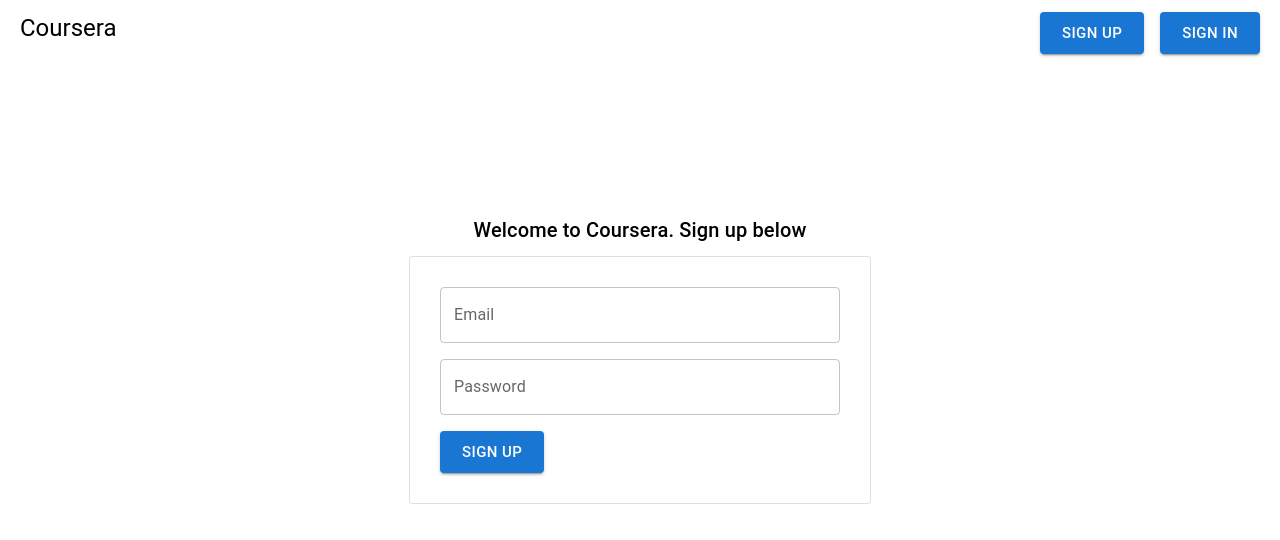
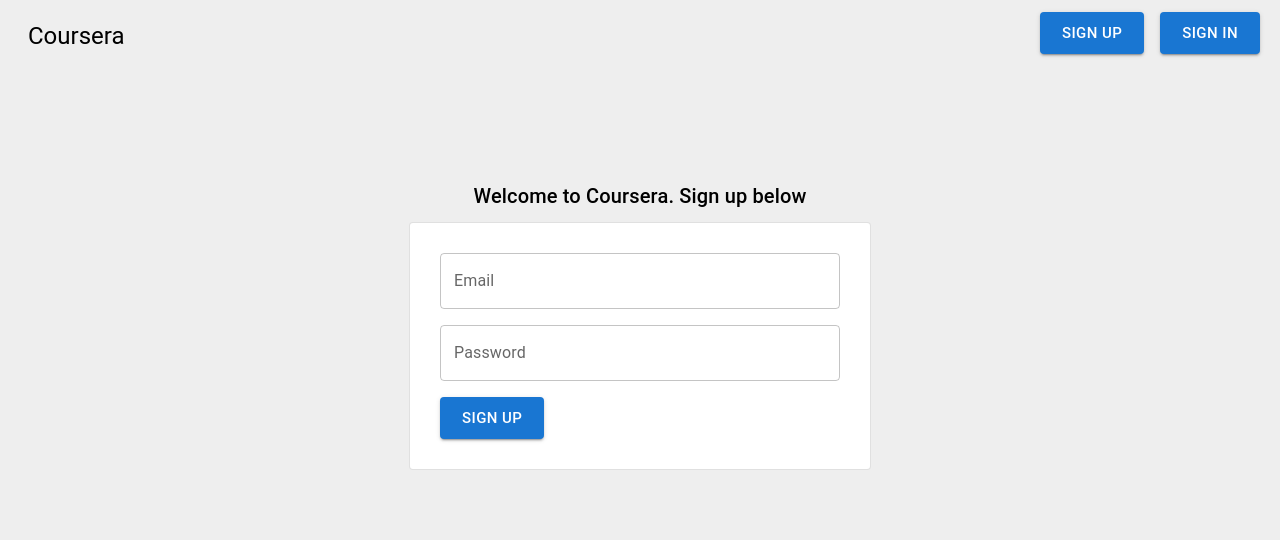
Before and after one commit to abhijitsahoo99/course-selling-app, a React (Vite) app in the folder course-selling-app/: page /signup in a window 1280 px wide. Shown: the top 540 px of the page. Built offline with nearby package versions, Linux system fonts and the light colour scheme; no server answers.

Commit message:
Added a home page, added logout appbar and auto refresh in signup and logout

```diff
--- a/course-selling-app/src/App.css
+++ b/course-selling-app/src/App.css
@@ -0,0 +1,5 @@
+.home{
+    width: 100vw;
+    height: 100vh;
+    background-color: #eeeeee
+}
--- a/course-selling-app/src/App.jsx
+++ b/course-selling-app/src/App.jsx
@@ -1,4 +1,5 @@
 import './App.css'
+import Home from './Home';
 import Signin from './Signin'
 import Signup from './Signup'
 import AddCourse from './AddCourse'
@@ -8,10 +9,11 @@
 function App() {
 
   return (
-    <div>
+    <div className="home">
            <Router>
              <Appbar />
                 <Routes>
+                    <Route path={"/"} element={<Home />} />
                     <Route path={"/addcourse"} element={<AddCourse />} />
                     <Route path={"/signin"} element={<Signin />} />
                     <Route path={"/signup"} element={<Signup />} />
@@ -22,4 +24,4 @@
   )
 }
 
-export default App
+export default App;
--- a/course-selling-app/src/Appbar.jsx
+++ b/course-selling-app/src/Appbar.jsx
@@ -2,20 +2,62 @@
 import {Typography} from "@mui/material";
 import './Appbar.css';
 import { useNavigate } from 'react-router-dom';
+import { useState , useEffect } from 'react';
 
 function Appbar()
 {
     const navigate = useNavigate();
+    const [userEmail, setUserEmail] = useState(null);
+
+    useEffect(() => {
+        function callback2(data) {
+            if (data.username) {
+                setUserEmail(data.username)
+            }
+        }
+        function callback1(res) {
+            res.json().then(callback2)
+        }
+        console.log("token - " + localStorage.getItem("token"));
+        fetch("http://localhost:3000/admin/me", {
+            method: "GET",
+            headers: {
+                "Authorization": "Bearer " + localStorage.getItem("token")
+            }
+        }).then(callback1)
+    }, []);
+    if (userEmail) {
+        return <div className = 'appbar'>
+            <div>
+                <Typography variant={"h6"}>Coursera</Typography>
+            </div>
+            <div style={{display: "flex"}}>
+                <div>
+                    {userEmail}
+                </div>
+                <div style={{marginRight: 10}}>
+                    <Button
+                        variant={"contained"}
+                        onClick={() => {
+                            localStorage.setItem("token", null);
+                            window.location = "/";
+                        }}
+                    >Logout</Button>
+                </div>
+            </div>
+        </div>
+    } else {
         return (
+                <div className='appbar'>
                 <div>
-        <div className='appbar'>
-        <Typography sx={{margin: 2 , marginTop: 1}} variant={"h5"}>Coursera</Typography>
+                    <Typography sx={{margin: 2 , marginTop: 1 , padding: 1}} variant={"h5"}>Coursera</Typography>
+                </div>
                  <div>
                     <Button sx={{marginRight: 2 , marginTop: 1}} size={"large"} variant="contained" onClick={()=> navigate("/signup")}>Sign up</Button>
                     <Button sx={{marginRight: 2 , marginTop: 1}} size={"large"} variant="contained" onClick={()=> navigate("/signin")}>Sign in</Button>
                 </div>
             </div>
-</div>
     )
 }
+}
 export default Appbar;
--- /dev/null
+++ b/course-selling-app/src/Home.jsx
@@ -0,0 +1,10 @@
+import {Typography} from '@mui/material';
+
+function Home (){
+    return <div>
+    <div className='heading'>
+    <Typography sx={{marginTop : 10 }} variant = {"h4"}>Hola ! Welcome To Coursera.</Typography>
+    </div>
+    </div>
+}
+export default Home;
--- a/course-selling-app/src/Signin.css
+++ b/course-selling-app/src/Signin.css
@@ -1,5 +1,5 @@
 .heading{
-    padding-top: 150px;
+    padding-top: 100px;
     margin-bottom:10px ;
     display: flex;
     justify-content: center;
--- a/course-selling-app/src/Signup.css
+++ b/course-selling-app/src/Signup.css
@@ -1,5 +1,5 @@
 .heading{
-    padding-top: 150px;
+    padding-top: 100px;
     margin-bottom:10px ;
     display: flex;
     justify-content: center;
--- a/course-selling-app/src/Signup.jsx
+++ b/course-selling-app/src/Signup.jsx
@@ -21,8 +21,8 @@
             <Button size={"large"} variant="contained"
             onClick = {() => {
                 function callback2(data){
-                    console.log(data)
                     localStorage.setItem("token" , data.token);
+                    window.location = "/"
                 }
 
                 function callback1(res){
```
Also changed, not shown: course-selling-app/src/Appbar.css (line endings or trailing spaces). Lines whose indentation alone changed are shown as unchanged.
